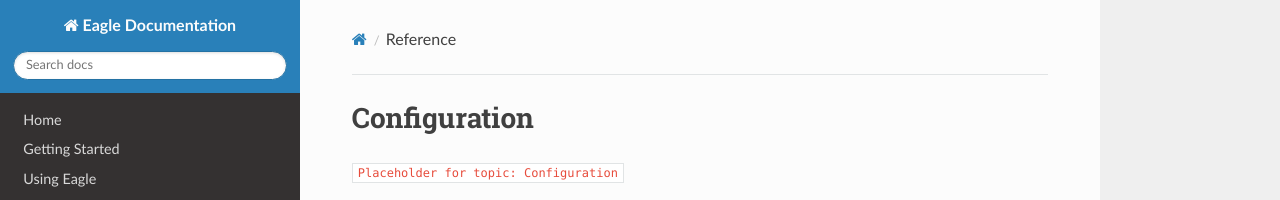
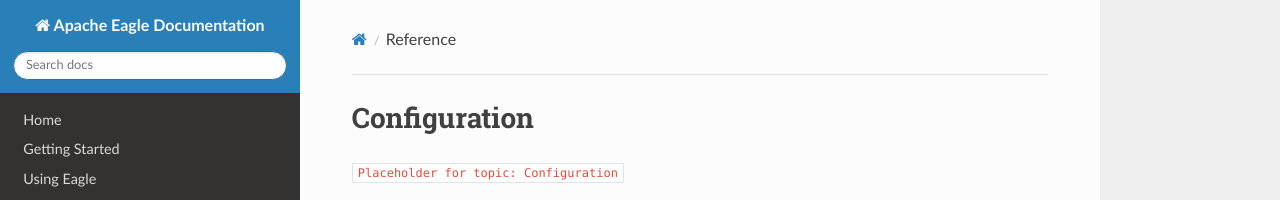
Before and after one commit to anyway1021/eagle-doc, an MkDocs documentation site: the page built from docs/reference.md, in a window 1280 px wide. Shown: the top 200 px of the page. Built offline with MkDocs 1.6.1, drawn with Linux system fonts in a browser that asks for light colours; nearby versions of some CDN libraries; old or Windows-style settings are respelled for this version of MkDocs.

Commit message:
Update mkdocs.yml
Modify the documentation title to "Apache Eagle Documentation"

```diff
--- a/mkdocs.yml
+++ b/mkdocs.yml
@@ -1,4 +1,4 @@
-site_name: Eagle Documentation
+site_name: Apache Eagle Documentation
 
 site_url:
 
```
